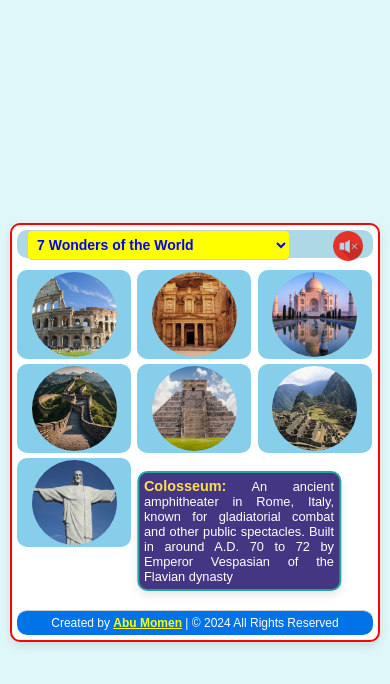
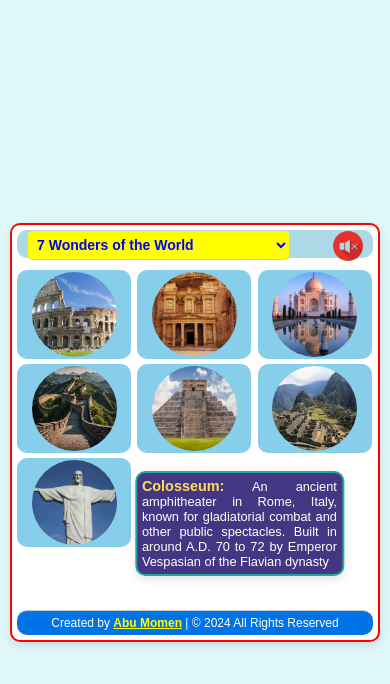
Before and after one commit to MyGHub23/7wonders.github.io, a plain HTML site: page index.html in a window 390 px wide. Both pictures are taken after a click on the element 74 px from the left and 314 px from the top of the page. Drawn offline with Linux system fonts and the light colour scheme.

Commit message:
Update index.html

```diff
--- a/index.html
+++ b/index.html
@@ -430,7 +430,7 @@
 
         @media (max-width: 600px) {
             #info-box {
-                width: 190px;
+                width: 195px;
             }
 
             #info-box h2 {
```
